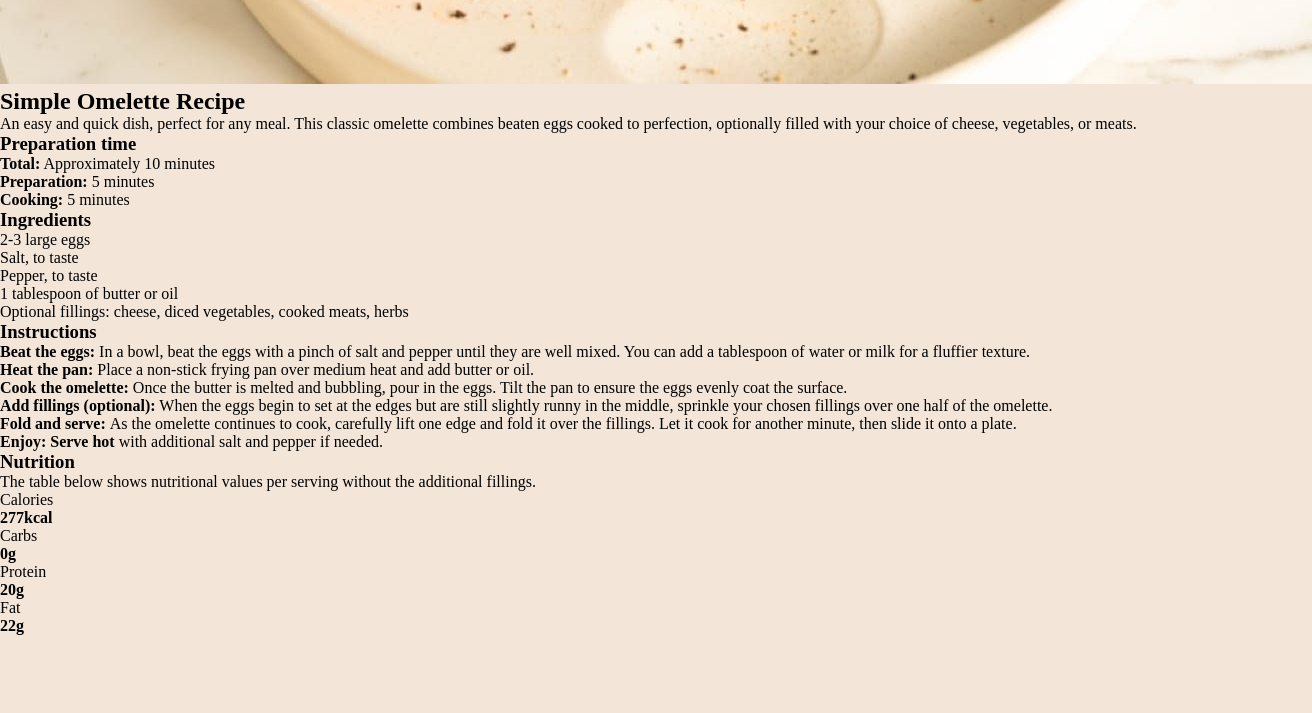
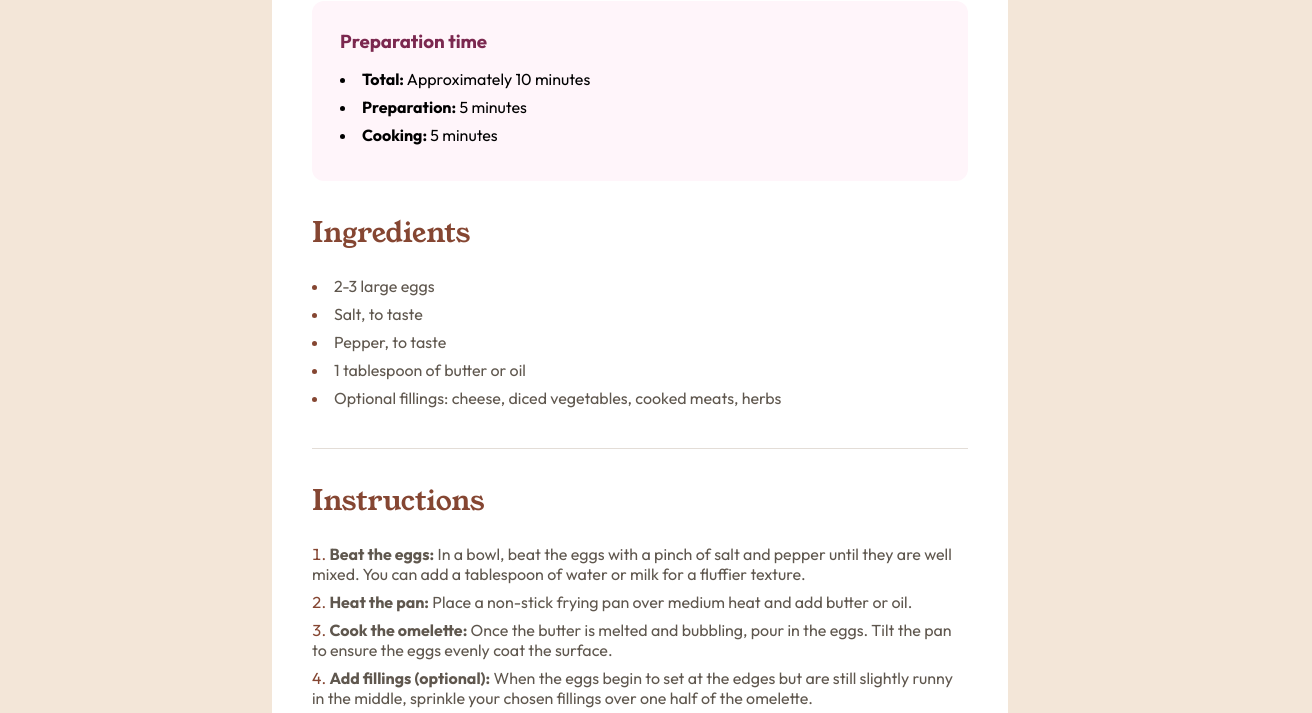
Before and after one commit to selly361/recipe-page, a plain HTML site: page index.html in a window 1280 px wide. Shown: the part 639-1352 px from the top of the page, 1312 px wide, since content can reach past the window. Drawn offline with Linux system fonts and the light colour scheme.

Commit message:
Update: add styling

```diff
--- a/style.css
+++ b/style.css
@@ -4,7 +4,6 @@
 	-webkit-tap-highlight-color: transparent;
 	box-sizing: border-box;
 }
-
 
 :root {
 	--nutmeg: hsl(14, 45%, 36%);
@@ -17,11 +16,152 @@
 	--dark-charcoal: hsl(24, 5%, 18%);
 }
 
-
-
 body {
 	background-color: var(--eggshell);
 	padding: 123px 0;
 	display: grid;
 	place-items: center;
 }
+
+.main-container {
+	max-width: 46rem;
+	background-color: var(--white);
+	display: flex;
+	flex-direction: column;
+	padding: 40px;
+	border-radius: 24px;
+}
+
+.main-container__image {
+	min-width: calc(100% - 80px);
+	border-radius: 12px;
+}
+
+.main-container__title {
+	font-family: 'Young Serif', serif;
+	font-weight: 400;
+	font-size: 40px;
+	color: var(--dark-charcoal);
+	margin-top: 40px;
+}
+
+.main-container__text {
+	font-family: 'Outfit';
+	color: var(--wenge-brown);
+	line-height: 150%;
+	font-weight: 400;
+}
+
+.main-container__preparation-time-section {
+    height: max-content;
+    width: 100%;
+    background-color: var(--rose-white);
+    border-radius: 12px;
+    padding: 28px;
+    display: flex;
+    flex-direction: column;
+    gap: 1rem;
+	margin: 2rem 0;
+}
+
+.main-container__preparation-time-section__title {
+	font-family: 'Outfit';
+	color: var(--dark-raspberry);
+}
+
+.main-container__preparation-time-section__list {
+	list-style-position: inside;
+}
+
+
+.main-container__preparation-time-section__list__list-item {
+	font-family: 'Outfit';
+	margin-bottom: .5rem;
+}
+
+
+.main-container__ingredients-section {
+
+}
+
+.main-container__ingredients-section__title {
+	font-family: 'Young Serif', serif;
+	font-size: 28px;
+	color: var(--nutmeg);
+	font-weight: 100;
+	margin-bottom: 24px;
+}
+
+.main-container__ingredients-list {
+	list-style-position: inside;
+}
+
+.divider {
+	width: 100%;
+	height: 1px;
+	background-color: #E3DDD7;
+	margin: 2rem 0;
+}
+
+.main-container__ingredients-list__list-item {
+	font-family: 'Outfit';
+	color: var(--wenge-brown);
+	margin-bottom: .5rem;
+}
+
+.main-container__ingredients-list__list-item::marker {
+	color: var(--nutmeg);
+}
+
+
+
+.main-container__sub-title {
+	font-family: 'Young Serif', serif;
+	font-size: 28px;
+	color: var(--nutmeg);
+	font-weight: 100;
+	margin-bottom: 24px;
+}
+
+.main-container__instructions-list {
+	list-style-position: inside;
+}
+
+.main-container__instructions-list__list-item {
+	font-family: 'Outfit';
+	color: var(--wenge-brown);
+	margin-bottom: .5rem;
+}
+
+.main-container__instructions-list__list-item::marker {
+	color: var(--nutmeg);
+}
+
+.main-container__nutrition {
+	width: 100%;
+	display: flex;
+	flex-direction: column;
+	gap: .6rem;
+	margin-top: 24px;
+}
+
+
+.main-container__nutrition__row {
+	width: 100%;
+	height: 50px;
+	border-bottom: 1px #E3DDD7 solid;
+	display: grid;
+	grid-template-columns: 288px 288px;
+	align-items: center;
+	padding-left: 32px;
+
+}
+
+.main-container__nutrition__row:last-child {
+	border-bottom: unset;
+}
+
+.main-container__nutrition__row > h4 {
+	font-family: 'Outfit';
+	color: var(--nutmeg);
+}
```
Lines whose indentation alone changed are shown as unchanged.
